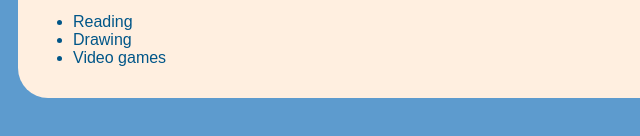
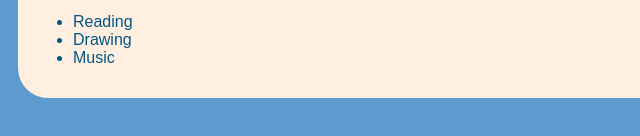
Before and after one commit to allisonfournet/allisonfournet.github.io, a plain HTML site: page index.html in a window 1280 px wide. Shown: the part 428-564 px from the top of the page, 0-640 px from the left. Drawn offline with Linux system fonts and the light colour scheme.

Commit message:
add index.html and css files

```diff
--- a/index.html
+++ b/index.html
@@ -36,7 +36,7 @@
                                 <li>
                                     Drawing</li>
                                 <li>
-                                    Video games</li>
+                                    Music</li>
                             </ul>
                         </div>
                 </div>
```
